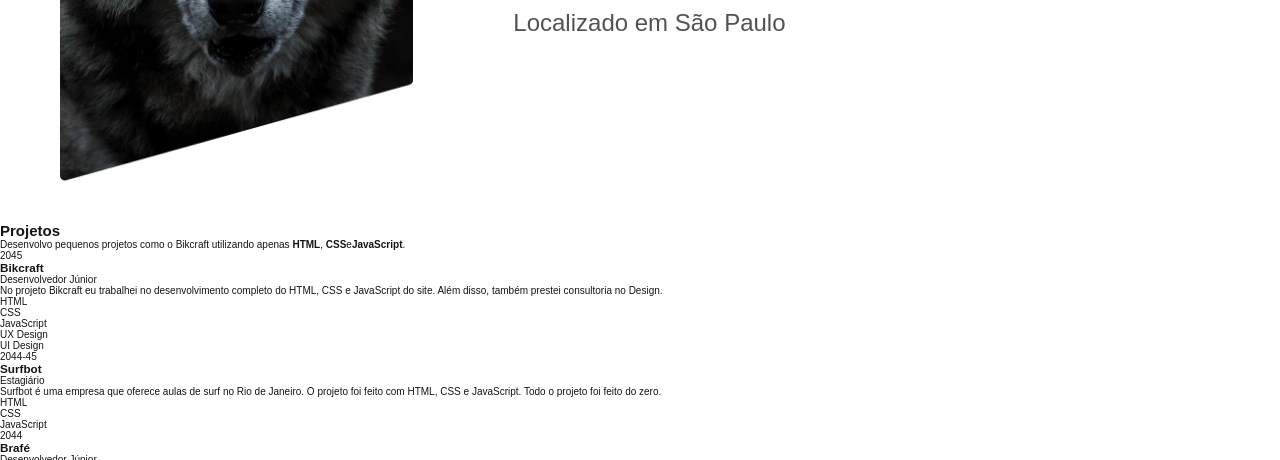
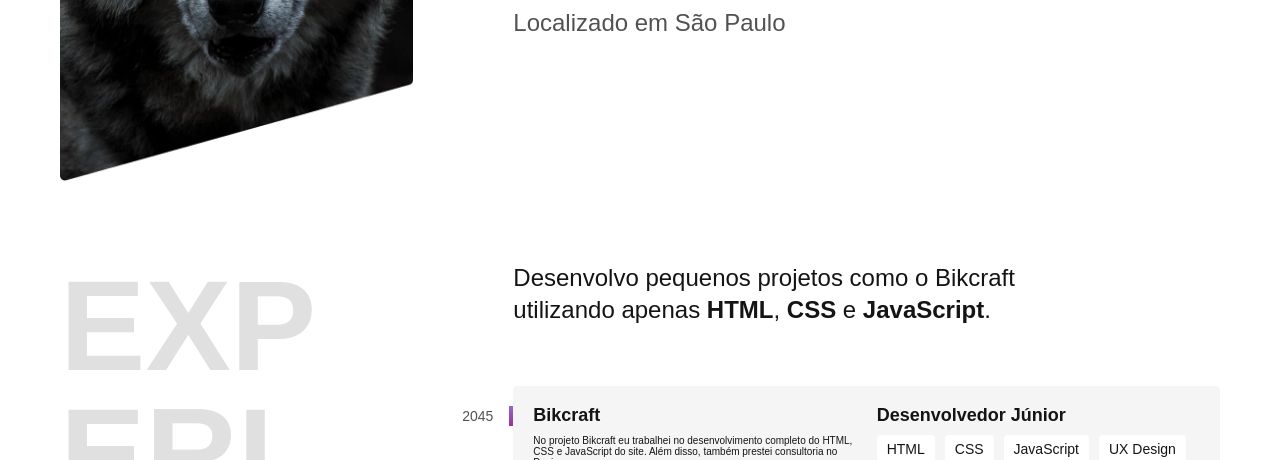
Before and after one commit to kkkkkaua/portifolio, a plain HTML site: page index.html in a window 1280 px wide. Shown: the part 492-952 px from the top of the page. Drawn offline with Linux system fonts and the light colour scheme.

Commit message:
experiencia

```diff
--- /dev/null
+++ b/assets/css/experiencia.css
@@ -0,0 +1,97 @@
+.experiencia {
+  max-width: 120rem;
+
+  padding: 4rem 2rem;
+  margin: 0 auto;
+
+  display: grid;
+  grid-template-columns: 1fr 2fr;
+  gap: 10rem;
+}
+
+.experiencia .subtitulo {
+  color: #e0e0e0;
+}
+
+.experiencia-txt {
+  font-size: 2.4rem;
+  line-height: 1.33;
+
+  margin-bottom: 6rem;
+
+  max-width: 40ch;
+}
+
+.experiencia-txt strong {
+  color: #141414;
+}
+
+.empresa {
+  display: grid;
+  grid-template-columns: 1fr 1fr;
+  gap: 1rem 2rem;
+
+  padding: 2rem;
+  margin-bottom: 2rem;
+
+  background: #f5f5f5;
+
+  border-radius: 0.4rem;
+  position: relative;
+}
+.empresa::before {
+  content: '';
+
+  display: block;
+
+  width: 0.4rem;
+  height: 2rem;
+
+  background: linear-gradient(#96c, #939);
+
+  position: absolute;
+  top: 2rem;
+  left: -0.4rem;
+}
+
+.empresa-ano {
+  position: absolute;
+  top: 2.2rem;
+  left: -10rem;
+
+  color: #525252;
+  font-size: 1.4rem;
+  text-align: right;
+
+  width: 8rem;
+}
+
+.empresa-titulo {
+  font-size: 1.8rem;
+  font-weight: bold;
+  line-height: 1.1;
+}
+
+.empresa-txt {
+  font-size: 1.4rem;
+  line-height: 1.4;
+  color: #525252;
+}
+
+.empresa-habilidades {
+  display: flex;
+  flex-wrap: wrap;
+  gap: 1rem;
+  align-content: start;
+}
+
+.empresa-habilidades li {
+  font-size: 1.4rem;
+  line-height: 1.4;
+
+  border-radius: 0.4rem;
+
+  background: #fff;
+
+  padding: 0.5rem 1rem;
+}
--- a/assets/css/global.css
+++ b/assets/css/global.css
@@ -15,3 +15,12 @@ img {
   max-width: 100%;
   display: block;
 }
+
+.subtitulo {
+  font-size: 12.8rem;
+  line-height: 1;
+  text-transform: uppercase;
+  word-break: break-all;
+
+  max-width: 4ch;
+}
--- a/assets/css/index.css
+++ b/assets/css/index.css
@@ -1,6 +1,7 @@
 @import './header.css';
 @import './global.css';
 @import './intro.css';
+@import './experiencia.css';
 
 * {
   padding: 0;
--- a/index.html
+++ b/index.html
@@ -27,12 +27,12 @@
     </main>
 
     <section class="experiencia" id="experiencia" aria-label="Projetos">
-      <h2 class="subtitulo">Projetos</h2>
+      <h2 class="subtitulo">Experiência</h2>
       <div>
         <p class="experiencia-txt">
           Desenvolvo pequenos projetos como o Bikcraft utilizando apenas
-          <strong>HTML</strong>,
-          <strong>CSS</strong>e<strong>JavaScript</strong>.
+          <strong>HTML</strong>, <strong>CSS</strong> e
+          <strong>JavaScript</strong>.
         </p>
 
         <div class="empresa">
@@ -44,7 +44,7 @@
             HTML, CSS e JavaScript do site. Além disso, também prestei
             consultoria no Design.
           </p>
-          <ul>
+          <ul class="empresa-habilidades">
             <li>HTML</li>
             <li>CSS</li>
             <li>JavaScript</li>
@@ -62,7 +62,7 @@
             projeto foi feito com HTML, CSS e JavaScript. Todo o projeto foi
             feito do zero.
           </p>
-          <ul>
+          <ul class="empresa-habilidades">
             <li>HTML</li>
             <li>CSS</li>
             <li>JavaScript</li>
@@ -77,7 +77,7 @@
             Mais de 3 projetos foram desenvolvidos para a empresa Brafé. Eu
             trabalhei na criação do email marketing e também no HTML.
           </p>
-          <ul>
+          <ul class="empresa-habilidades">
             <li>Email Marketing</li>
             <li>HTML</li>
             <li>UX Design</li>
```
